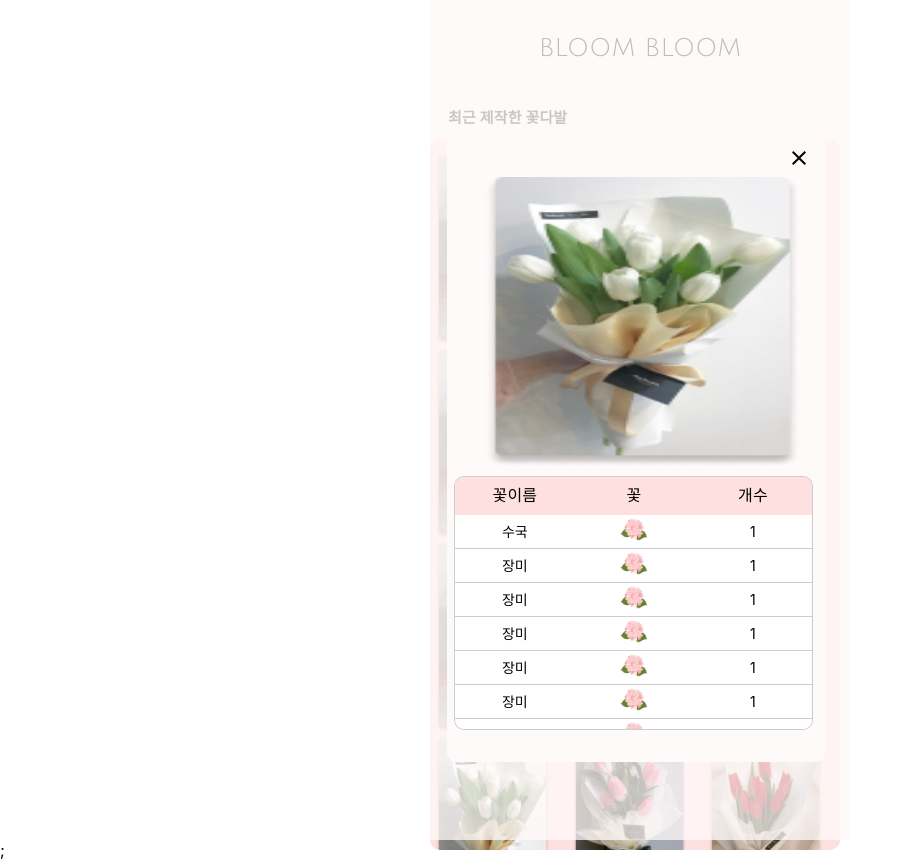
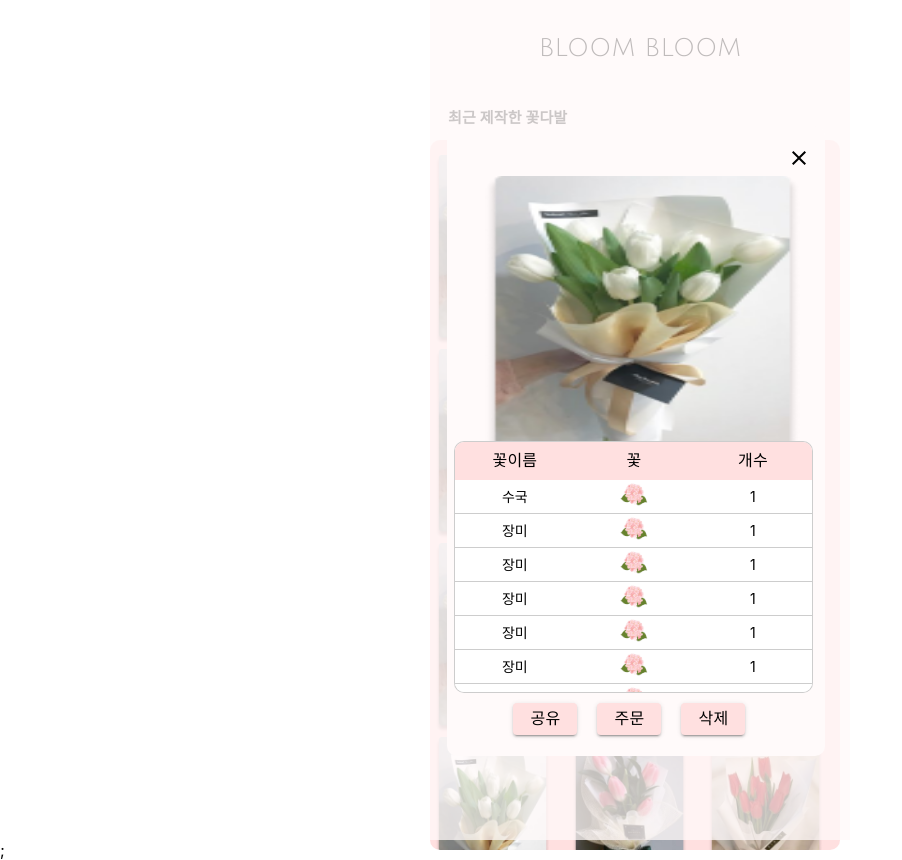
Before and after one commit to 0h328/BLOOM-BLOOM, a Next.js app in the folder frontend/: page /madelist in a window 1280 px wide. Both pictures are taken after a click on the picture 492 px from the left and 250 px from the top of the page. Shown: the whole page, without its empty margins (0-902 px from the left). Built offline with nearby package versions, Linux system fonts and the light colour scheme.

Commit message:
design : add modal btn

```diff
--- a/frontend/components/modal/BouquetDetailModal.tsx
+++ b/frontend/components/modal/BouquetDetailModal.tsx
@@ -1,10 +1,11 @@
 import React, { useEffect, useState } from "react";
-import { Box, Grid } from "@mui/material";
+import { Box, Grid, Button, Typography, Link } from "@mui/material";
 import { useRecoilState } from "recoil";
 import Image from "next/image";
 import { detailModalState, bouquetInfoState } from "../../states/states";
 import CloseIcon from "@mui/icons-material/Close";
 import FlowerInfoList from "../../components/modal/FlowerInfoList";
+import BouquetDetailModalBtn from "../modal/BouquetDetailModalBtn";
 
 interface ModalProps {
   open: boolean;
@@ -82,7 +83,7 @@ function BouquetDetailModal() {
             sx={{
               position: "absolute",
               width: "90%",
-              height: "636px",
+              height: "75%",
               backgroundColor: "#FFFAFA",
               zIndex: 1300,
               borderRadius: "10px",
@@ -105,7 +106,7 @@ function BouquetDetailModal() {
             <Box
               sx={{
                 position: "absolute",
-                top: "55%",
+                top: "50%",
                 left: "2%",
                 width: "95%",
                 height: "40%",
@@ -117,10 +118,14 @@ function BouquetDetailModal() {
             >
               <FlowerInfoList flowerInfoList={flowerinfoList} />
             </Box>
+            <Box sx={{ position: "absolute", top: "90%", left: "15%" }}>
+              <BouquetDetailModalBtn />
+            </Box>
           </Box>
         </Box>
       ) : null}
     </>
   );
 }
+
 export default BouquetDetailModal;
--- /dev/null
+++ b/frontend/components/modal/BouquetDetailModalBtn.tsx
@@ -0,0 +1,46 @@
+import React, { useState } from "react";
+import { Box, Typography, Grid, Button, Link } from "@mui/material";
+
+function BouquetDetailModalBtn() {
+  const handleDelete = () => {};
+  return (
+    <Grid container>
+      <Grid item xs={4}>
+        <Link href="/share" sx={{ textDecoration: "none" }}>
+          <Button variant="contained" size="small" sx={{ ...btnStyle }}>
+            <Typography>공유</Typography>
+          </Button>
+        </Link>
+      </Grid>
+      <Grid item xs={4}>
+        <Link href="/order" sx={{ textDecoration: "none" }}>
+          <Button variant="contained" size="small" sx={{ ...btnStyle }}>
+            <Typography>주문</Typography>
+          </Button>
+        </Link>
+      </Grid>
+      <Grid item xs={4}>
+        <Link href="/madelist" sx={{ textDecoration: "none" }}>
+          <Button
+            variant="contained"
+            size="small"
+            sx={{ ...btnStyle }}
+            onClick={handleDelete}
+          >
+            <Typography>삭제</Typography>
+          </Button>
+        </Link>
+      </Grid>
+    </Grid>
+  );
+}
+
+export const btnStyle = {
+  backgroundColor: "#FFE0E0",
+  color: "#000000",
+  fontFamily: "JuliusSansOne",
+  margin: "10px",
+  "&:hover": { backgroundColor: "#BAD7DF" },
+};
+
+export default BouquetDetailModalBtn;
```
